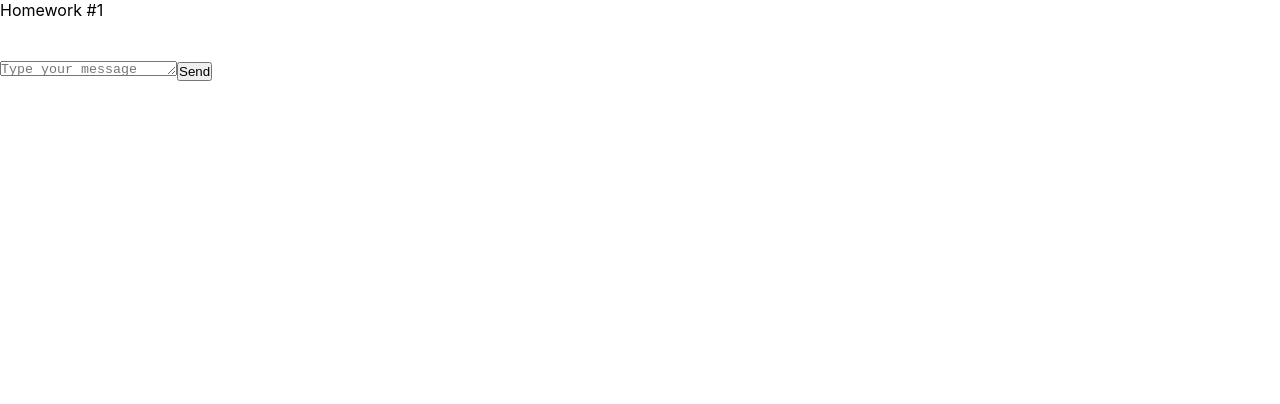
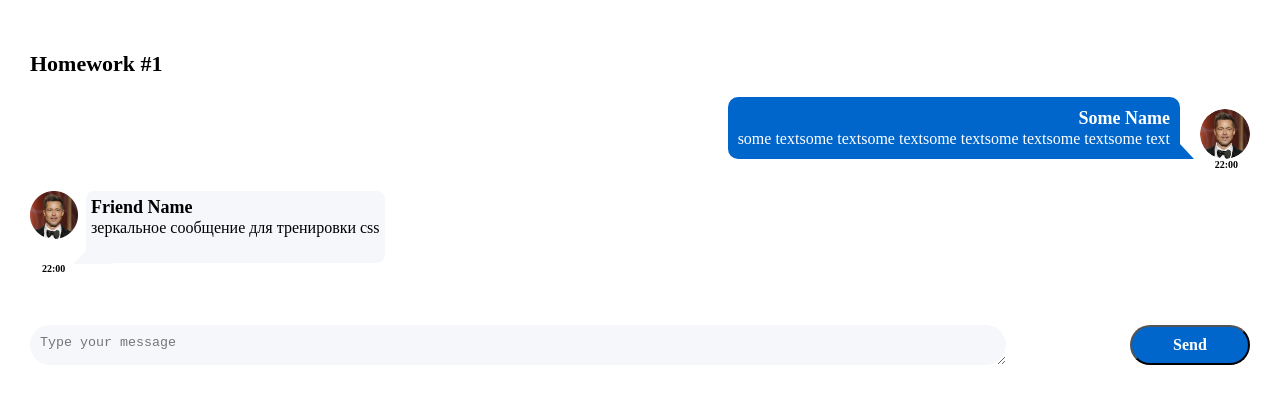
Before and after one commit to Mikro888/hw, a React (Create React App) app: page / in a window 1280 px wide. Shown: the top 404 px of the page. Built offline with nearby package versions, Linux system fonts and the light colour scheme.

Commit message:
hw1 finished

```diff
--- a/package.json
+++ b/package.json
@@ -1,6 +1,6 @@
 {
-  "name": "hws2",
-  "homepage": "http://IgnatZakalinsky.github.io/hws2",
+  "name": "hw",
+  "homepage": "https://Mikro888.github.io/hw",
   "version": "0.1.0",
   "private": true,
   "dependencies": {
@@ -16,7 +16,7 @@
     "@types/react-dom": "18.0.6",
     "@types/uuid": "8.3.4",
     "axios": "0.27.2",
-    "gh-pages": "4.0.0",
+    "gh-pages": "^4.0.0",
     "react": "18.2.0",
     "react-dom": "18.2.0",
     "react-redux": "8.0.4",
--- a/src/s1-main/App.module.css
+++ b/src/s1-main/App.module.css
@@ -3,9 +3,18 @@
 }
 
 .hw {
-
+    display: flex;
+    margin: 20px 30px;
+    flex-direction: column;
 }
 
 .hwTitle {
+    margin: 50px 30px 0;
+    font-family: Montserrat;
+    font-size: 22px;
+    font-weight: 600;
+    line-height: 27px;
+    letter-spacing: 0em;
+    text-align: left;
 
 }
--- a/src/s2-homeworks/hw01/HW1.tsx
+++ b/src/s2-homeworks/hw01/HW1.tsx
@@ -14,7 +14,11 @@ import avatar from './avatar.png'
 * */
 
 // нужно создать правильный тип вместо any
-export type MessageType = any
+export type MessageType = {
+    id: number
+    user: { avatar: any, name: string }
+    message: { text: string, time: string }
+}
 
 // структуру объекта не менять
 export const message0: MessageType = {
@@ -47,12 +51,12 @@ const HW1 = () => {
             <div className={s2.hw}>
                 {/*проверка отображения (не менять)*/}
                 <div>
-                    <Message message={message0} />
-                    <FriendMessage message={friendMessage0} />
+                    <Message message={message0}/>
+                    <FriendMessage message={friendMessage0}/>
                 </div>
 
                 {/*для автоматической проверки дз (не менять)*/}
-                <MessageSender M={Message} />
+                <MessageSender M={Message}/>
             </div>
         </div>
     )
--- a/src/s2-homeworks/hw01/friend-message/FriendMessage.module.css
+++ b/src/s2-homeworks/hw01/friend-message/FriendMessage.module.css
@@ -3,29 +3,55 @@
 }
 
 .friendImageAndText {
+    display: flex;
 
 }
 
 .friendImageAndText img {
-
+    width: 48px;
+    height: 48px;
+    margin-right: 8px;
 }
 
 .friendText {
-
+    background: #F5F7FB;
+    padding: 5px;
+    border-radius: 8px;
 }
 
 .friendText:after {
-
+    content: '';
+    position: relative;
+    left: -18px;
+    bottom: 14px;
+    border: 20px solid transparent;
+    z-index: -1;
+    border-bottom: 20px solid #F5F7FB;
 }
 
 .friendName {
-
+    font-family: 'Montserrat';
+    font-style: normal;
+    font-weight: 600;
+    font-size: 18px;
+    line-height: 22px;
 }
 
 .friendMessageText {
-
+    font-family: 'Montserrat';
+    font-style: normal;
+    font-weight: 400;
+    font-size: 16px;
+    line-height: 20px;
 }
 
 .friendTime {
+    display: flex;
+    font-family: 'Montserrat';
+    font-style: normal;
+    font-weight: 600;
+    font-size: 10px;
+    line-height: 12px;
 
+    margin-left: 12px;
 }
--- a/src/s2-homeworks/hw01/friend-message/FriendMessage.tsx
+++ b/src/s2-homeworks/hw01/friend-message/FriendMessage.tsx
@@ -1,8 +1,9 @@
 import React from 'react'
 import s from './FriendMessage.module.css'
+import {MessagePropsType} from "../message/Message";
 
 // создать тип вместо any и отобразить приходящие данные
-const FriendMessage = (props: any) => {
+const FriendMessage = (props: MessagePropsType) => {
     return (
         <div
             id={'hw1-friend-message-' + props.message.id}
@@ -11,16 +12,15 @@ const FriendMessage = (props: any) => {
             <div className={s.friendImageAndText}>
                 <img
                     id={'hw1-friend-avatar-' + props.message.id}
-                    // создаёт студент
+                    src={props.message.user.avatar}
 
-                    //
                 />
                 <div className={s.friendText}>
                     <div
                         id={'hw1-friend-name-' + props.message.id}
                         className={s.friendName}
                     >
-                        {/*создаёт студент*/}
+                        {props.message.user.name}
 
                         {/**/}
                     </div>
@@ -28,7 +28,7 @@ const FriendMessage = (props: any) => {
                         id={'hw1-friend-text-' + props.message.id}
                         className={s.friendMessageText}
                     >
-                        {/*создаёт студент*/}
+                        {props.message.message.text}
 
                         {/**/}
                     </pre>
@@ -38,7 +38,7 @@ const FriendMessage = (props: any) => {
                 id={'hw1-friend-time-' + props.message.id}
                 className={s.friendTime}
             >
-                {/*создаёт студент*/}
+                {props.message.message.time}
 
                 {/**/}
             </div>
--- a/src/s2-homeworks/hw01/message-sender/MessageSender.module.css
+++ b/src/s2-homeworks/hw01/message-sender/MessageSender.module.css
@@ -1,18 +1,37 @@
 .sendForm {
-
+    margin-top: 50px;
+    display: flex;
+    justify-content: space-between;
 }
 
 .textarea {
-
+    padding: 10px;
+    height: 40px !important;
+    background: #F5F7FB;
+    width: 80%;
+    border-radius: 20px;
+    border: none;
 }
 
 .button {
-
+    width: 120px;
+    height: 40px;
+    margin-left: 30px;
+    color: white;
+    background: #0066CC;
+    border-radius: 20px;
+    font-family: 'Montserrat';
+    font-style: normal;
+    font-weight: 600;
+    font-size: 16px;
+    line-height: 20px;
 }
 
 .button:hover {
+    cursor: pointer;
+    box-shadow: 2px 3px 5px gray;
+}
 
-}
 .button:active {
 
 }
--- a/src/s2-homeworks/hw01/message/Message.module.css
+++ b/src/s2-homeworks/hw01/message/Message.module.css
@@ -1,31 +1,76 @@
 .message {
+    display: flex;
+    flex-direction: column;
 
 }
 
 .imageAndText {
-
+    display: flex;
+    flex-flow: row-reverse;
+    align-self: flex-end;
+    align-items: flex-end;
 }
 
+
+
 .imageAndText img {
-
+    width: 50px;
+    height: 50px;
+    border-radius: 50%;
+    margin-left: 20px;
 }
 
 .text {
-
-}
-
-.text:after {
+    display:flex;
+    flex-flow: column;
+    background: #0066CC;
+    color: #FFFFFF;
+    padding: 10px;
+    border-radius: 10px 10px 0px 10px;
 
 }
 
 .name {
+    font-family: Montserrat;
+    font-size: 18px;
+    font-weight: 600;
+    line-height: 22px;
+    letter-spacing: 0em;
+    align-self: flex-end;
 
 }
 
 .messageText {
+    font-family: Montserrat;
+    font-size: 16px;
+    font-weight: 400;
+    line-height: 20px;
+    letter-spacing: 0em;
+    align-self: flex-start;
+    position: relative;
 
 }
 
+.messageText:after {
+    content: '';
+    position: absolute;
+    right: -24px;
+    bottom: -10px;
+    border: 14px solid transparent;
+    border-bottom: 15px solid #0066CC;
+}
+
+
 .time {
+    font-family: Montserrat;
+    font-size: 10px;
+    font-weight: 600;
+    line-height: 12px;
+    letter-spacing: 0em;
+
+    align-self: flex-end;
+    margin-right: 12px;
+    margin-bottom: 20px;
+
 
 }
--- a/src/s2-homeworks/hw01/message/Message.tsx
+++ b/src/s2-homeworks/hw01/message/Message.tsx
@@ -14,25 +14,23 @@ const Message = (props: MessagePropsType) => {
             <div className={s.imageAndText}>
                 <img
                     id={'hw1-avatar-' + props.message.id}
-                    // создаёт студент
-
-                    //
+                    src={props.message.user.avatar}
                 />
                 <div className={s.text}>
                     <div id={'hw1-name-' + props.message.id} className={s.name}>
-                        {/*создаёт студент*/}
+                        {props.message.user.name}
 
                         {/**/}
                     </div>
                     <pre id={'hw1-text-' + props.message.id} className={s.messageText}>
-                        {/*создаёт студент*/}
+                        {props.message.message.text}
 
                         {/**/}
                     </pre>
                 </div>
             </div>
             <div id={'hw1-time-' + props.message.id} className={s.time}>
-                {/*создаёт студент*/}
+                {props.message.message.time}
 
                 {/**/}
             </div>
```
Also changed, not shown: 2 other files (tests, documents, lock files or other folders).
